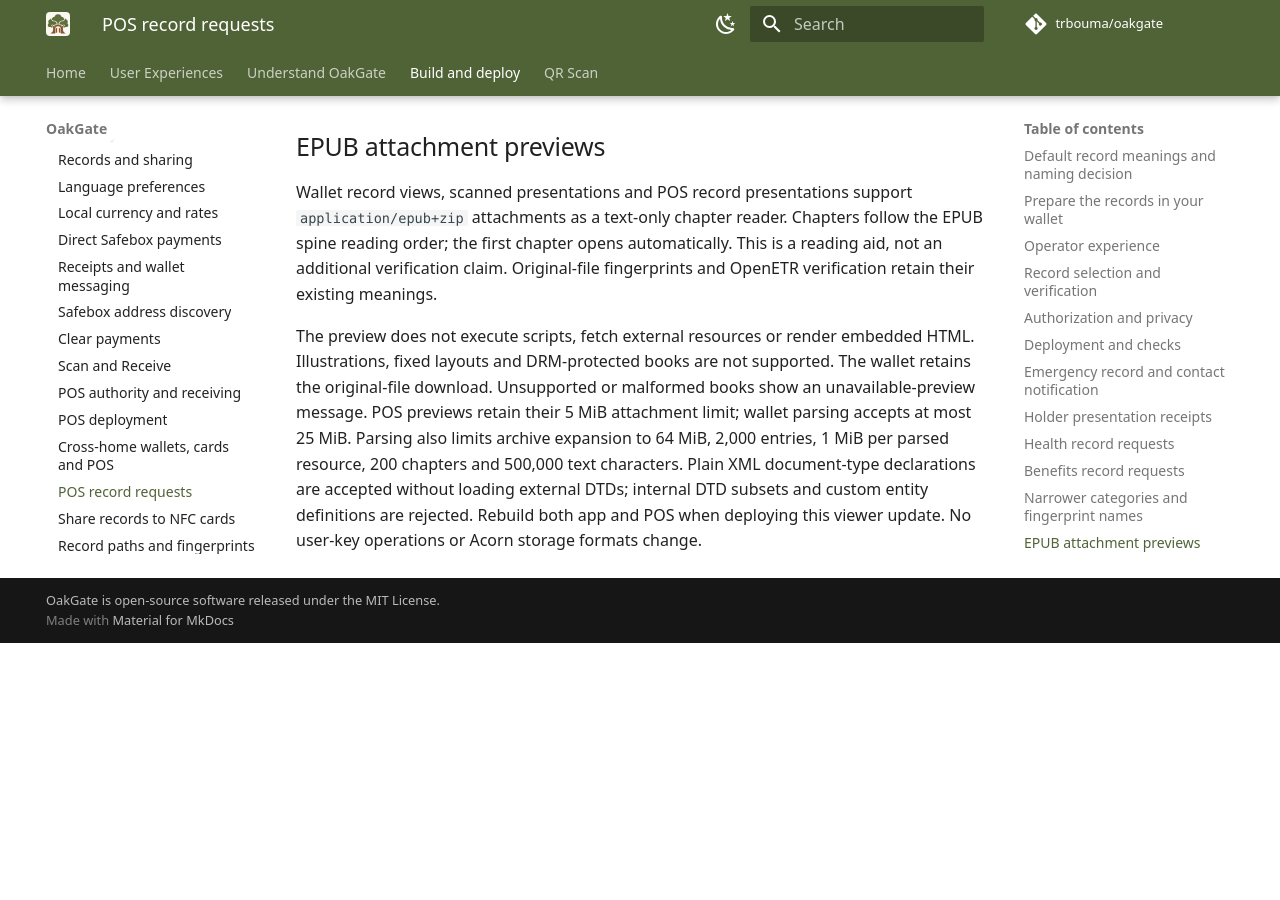
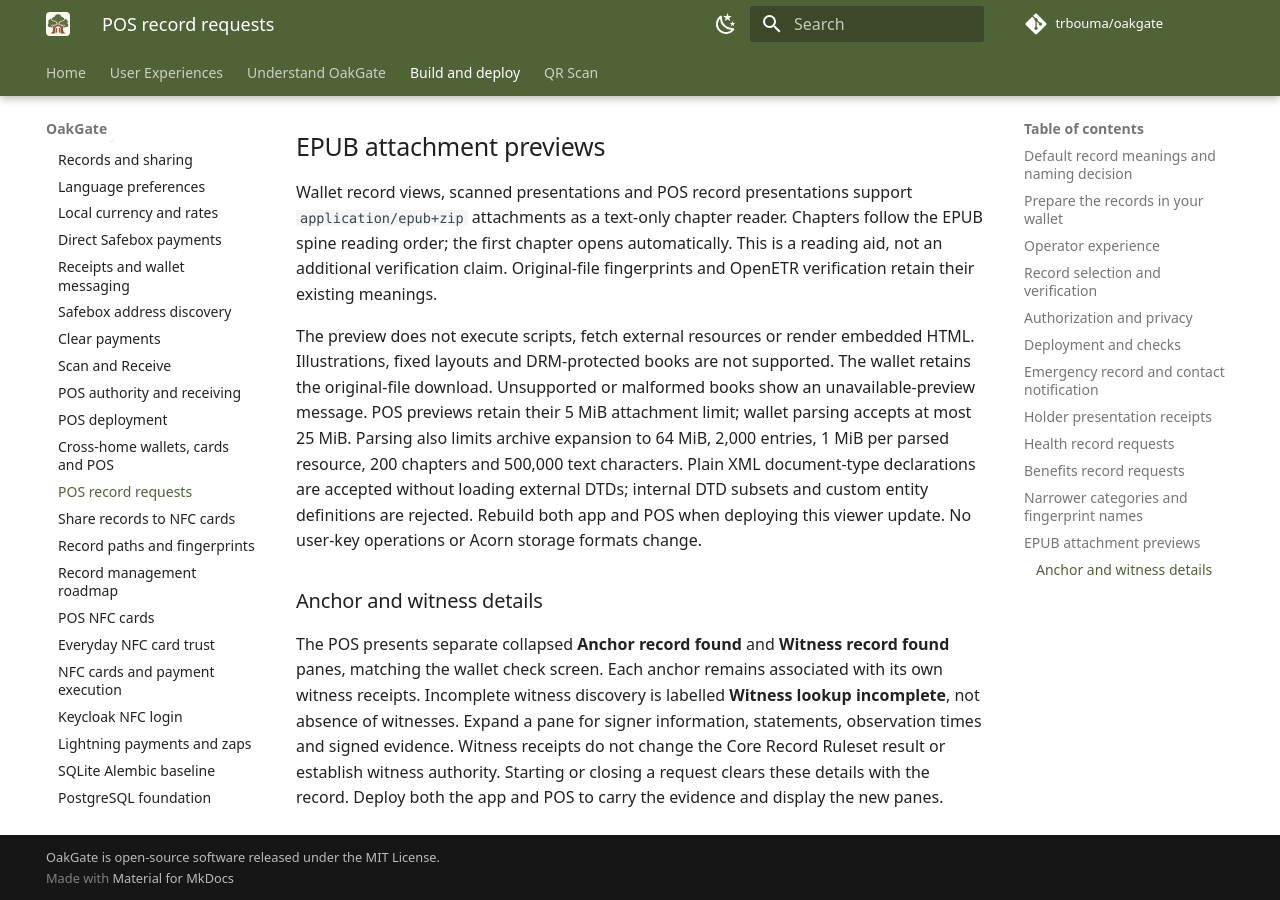
Before and after one commit to trbouma/oakgate, an MkDocs documentation site: the page built from docs/038-pos-record-requests.md, in a window 1280 px wide and 900 px high, scrolled down 7401 px. Built offline with MkDocs 1.6.1 and Material for MkDocs 9.7.7, drawn with Linux system fonts in a browser that asks for light colours; comment, search, counter and statistics services are not loaded; before the commit the page ends 8044 px from its top, so only the background shows below that.

Commit message:
feat: add collapsible Anchor and Witness details to POS record checks
- Match the wallet’s expandable verification panes
- Include signer details, statements, and signed witness evidence
- Distinguish incomplete witness lookups and clear details on reset
- Add regression tests and deployment documentation

```diff
--- a/docs/038-pos-record-requests.md
+++ b/docs/038-pos-record-requests.md
@@ -304,3 +304,14 @@
 characters. Plain XML document-type declarations are accepted without loading external DTDs;
 internal DTD subsets and custom entity definitions are rejected. Rebuild both app and POS when deploying this
 viewer update. No user-key operations or Acorn storage formats change.
+
+### Anchor and witness details
+
+The POS presents separate collapsed **Anchor record found** and **Witness record
+found** panes, matching the wallet check screen. Each anchor remains associated
+with its own witness receipts. Incomplete witness discovery is labelled
+**Witness lookup incomplete**, not absence of witnesses. Expand a pane for
+signer information, statements, observation times and signed evidence. Witness
+receipts do not change the Core Record Ruleset result or establish witness
+authority. Starting or closing a request clears these details with the record.
+Deploy both the app and POS to carry the evidence and display the new panes.
--- a/pos/static/terminal.css
+++ b/pos/static/terminal.css
@@ -46,3 +46,7 @@
 .epub-preview { min-width:0; overflow-wrap:anywhere; }
 .epub-preview summary { padding:14px 8px; cursor:pointer; font-weight:600; }
 .epub-text { white-space:pre-wrap; line-height:1.65; max-height:65vh; overflow:auto; padding:12px; }
+
+.record-finding-pane { margin:12px 0; padding:12px; border:1px solid currentColor; border-radius:12px; overflow-wrap:anywhere; }
+.record-finding-pane summary { padding:12px 0; font-weight:700; cursor:pointer; }
+.record-finding-pane pre { white-space:pre-wrap; overflow-wrap:anywhere; }
```
Also changed, not shown: pos/static/records.js (+40 -1 lines), 5 other files.
